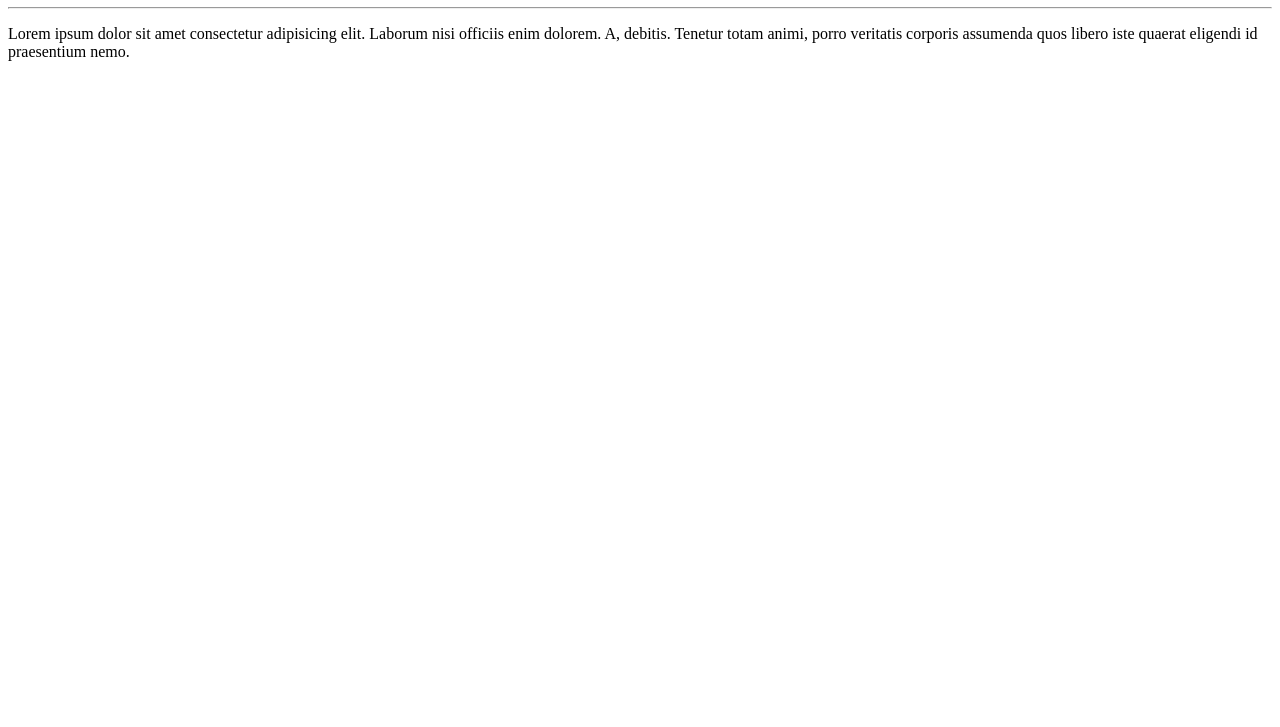
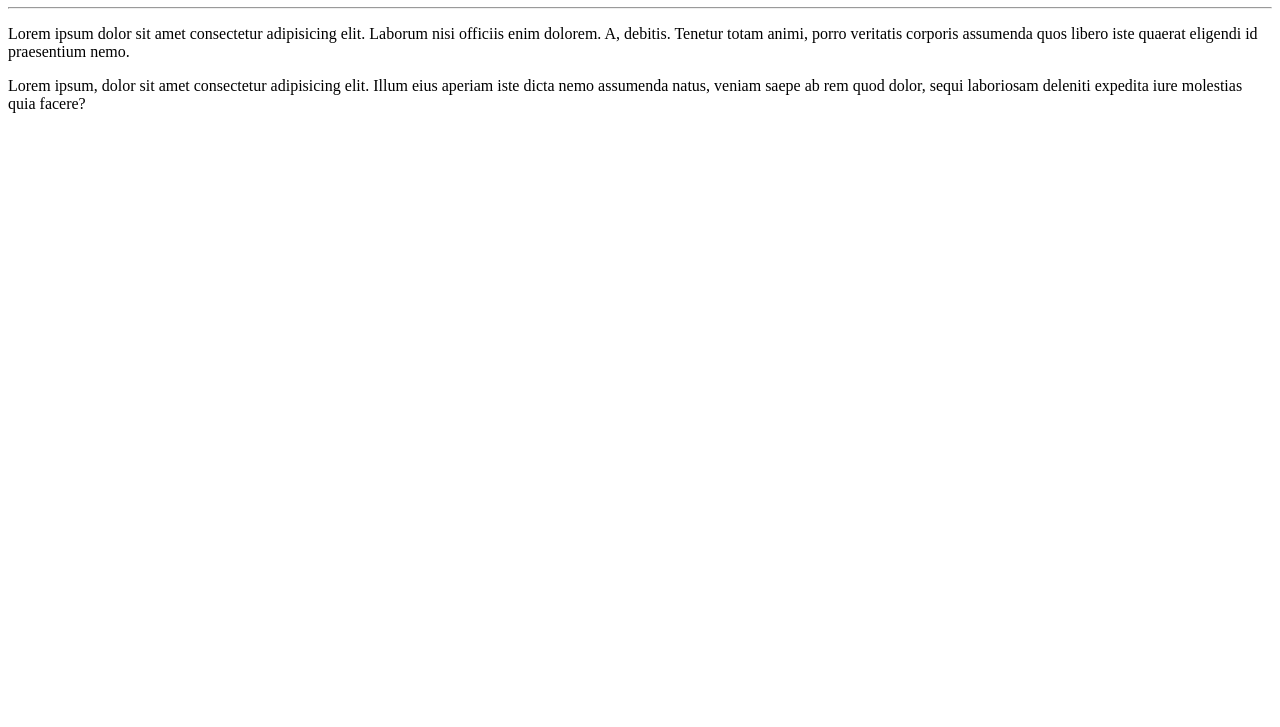
Before and after one commit to kript0ndev/ola-mundo, a plain HTML site: page site-exemplo/index.html in a window 1280 px wide. Shown: the part 73-800 px from the top of the page. Drawn offline with Linux system fonts and the light colour scheme.

Commit message:
adicionei um paragrafo

```diff
--- a/site-exemplo/index.html
+++ b/site-exemplo/index.html
@@ -9,5 +9,7 @@
     <h1>ola, mundo</h1>
     <hr>
     <p>Lorem ipsum dolor sit amet consectetur adipisicing elit. Laborum nisi officiis enim dolorem. A, debitis. Tenetur totam animi, porro veritatis corporis assumenda quos libero iste quaerat eligendi id praesentium nemo.</p>
+
+<p>Lorem ipsum, dolor sit amet consectetur adipisicing elit. Illum eius aperiam iste dicta nemo assumenda natus, veniam saepe ab rem quod dolor, sequi laboriosam deleniti expedita iure molestias quia facere?</p>
 </body>
 </html>
```
